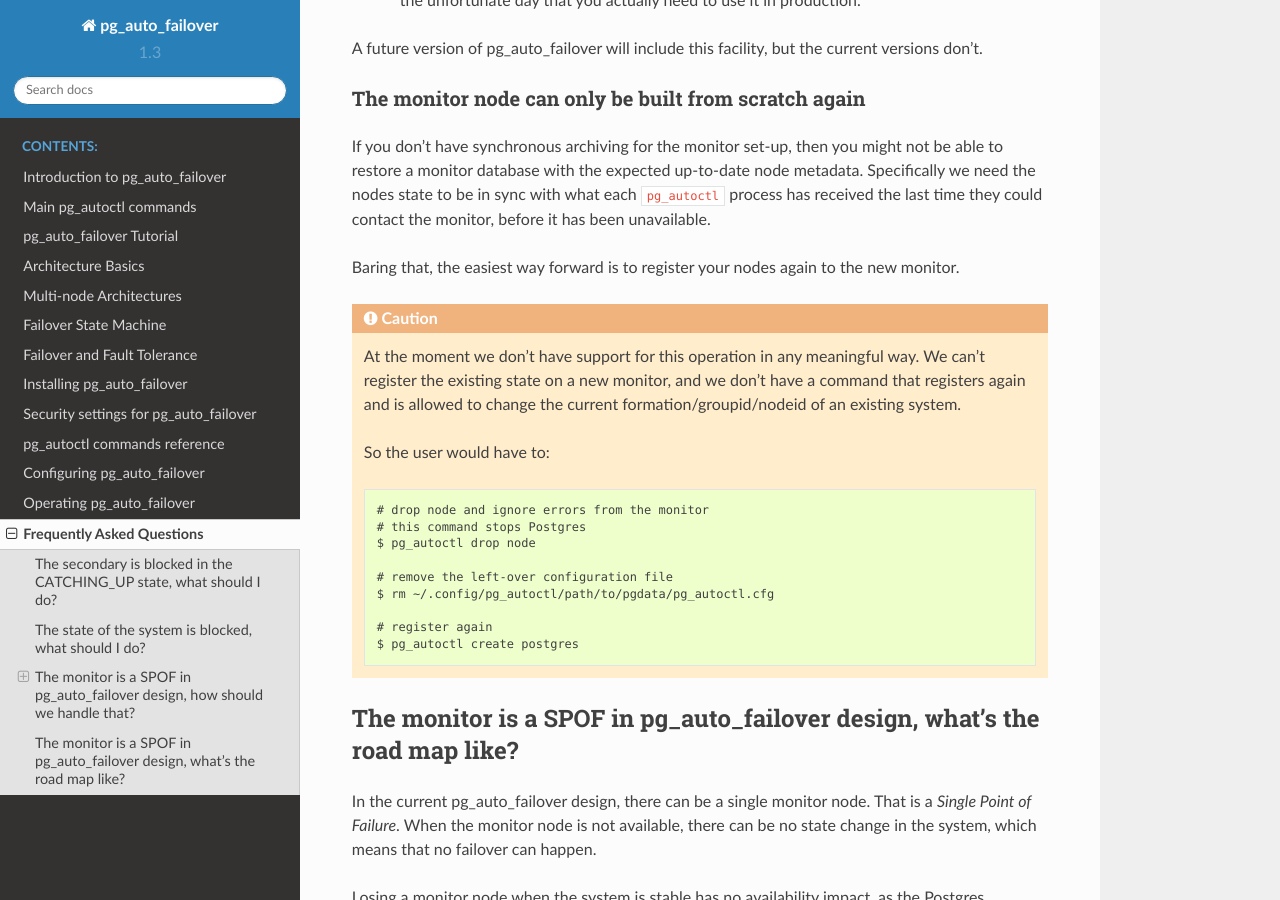
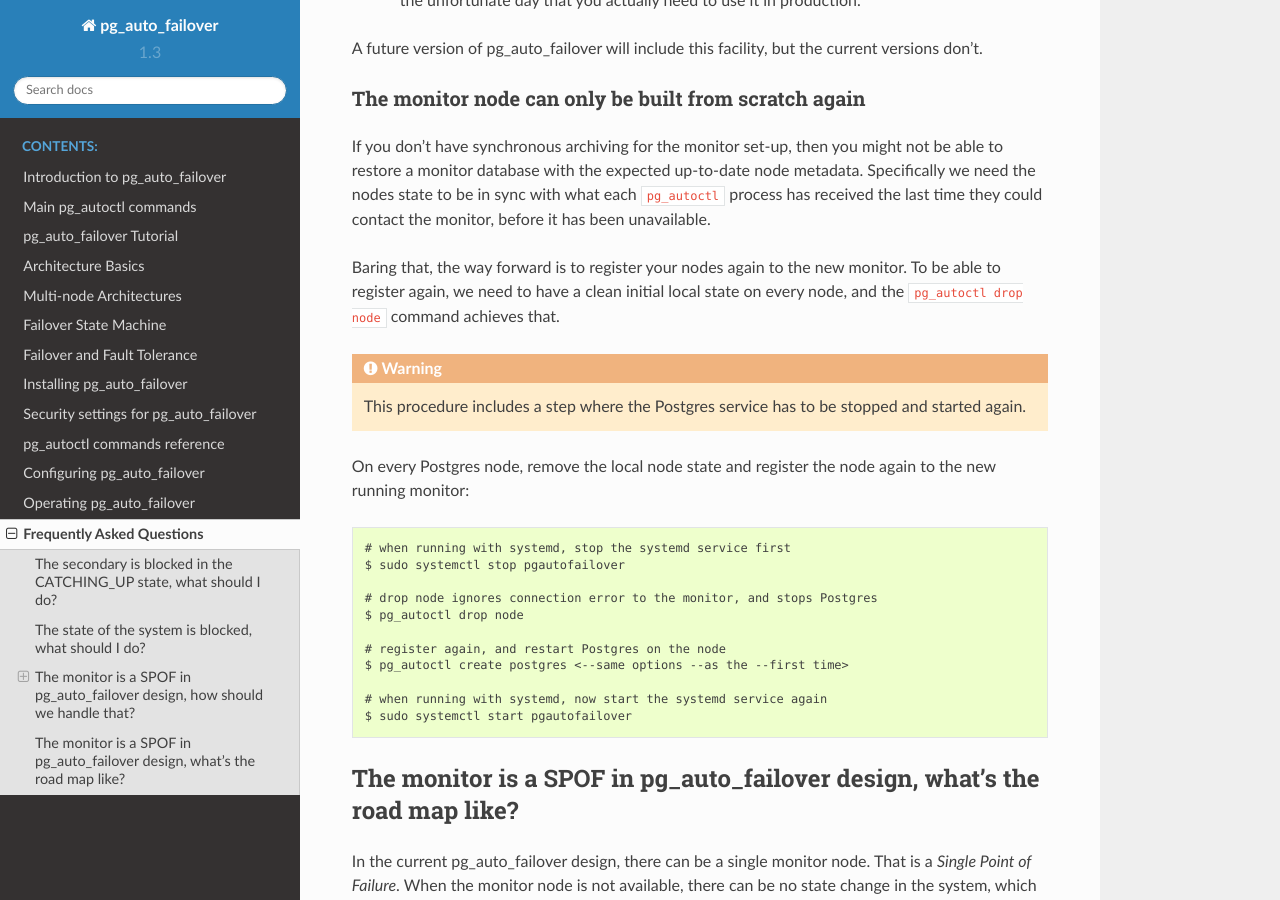
Before and after one commit to hapostgres/pg_auto_failover, a Sphinx documentation site: the page built from docs/faq.rst, in a window 1280 px wide and 900 px high, scrolled down 2458 px. Built offline with Sphinx 7.4.7 and the Read the Docs theme 2.0.0, drawn with Linux system fonts in a browser that asks for light colours.

Commit message:
Review the process to register existing nodes to a new monitor.
It's not as bad as I though it would be yesterday. After playing with it
locally where the pg_autoctl create commands are in the history, it's
actually pretty easy to stop and destroy the monitor, install a new one, and
then re-attach every node.

This requires a Postgres restart though.

```diff
--- a/docs/faq.rst
+++ b/docs/faq.rst
@@ -129,27 +129,29 @@ node metadata. Specifically we need the nodes state to be in sync with what
 each ``pg_autoctl`` process has received the last time they could contact
 the monitor, before it has been unavailable.
 
-Baring that, the easiest way forward is to register your nodes again to the
-new monitor.
+Baring that, the way forward is to register your nodes again to the new
+monitor. To be able to register again, we need to have a clean initial local
+state on every node, and the ``pg_autoctl drop node`` command achieves that.
 
-.. caution::
+.. warning::
 
-   At the moment we don't have support for this operation in any meaningful
-   way. We can't register the existing state on a new monitor, and we don't
-   have a command that registers again and is allowed to change the current
-   formation/groupid/nodeid of an existing system.
+   This procedure includes a step where the Postgres service has to be
+   stopped and started again.
 
-   So the user would have to::
+On every Postgres node, remove the local node state and register the node
+again to the new running monitor::
 
-     # drop node and ignore errors from the monitor
-     # this command stops Postgres
-     $ pg_autoctl drop node
+  # when running with systemd, stop the systemd service first
+  $ sudo systemctl stop pgautofailover
 
-     # remove the left-over configuration file
-     $ rm ~/.config/pg_autoctl/path/to/pgdata/pg_autoctl.cfg
+  # drop node ignores connection error to the monitor, and stops Postgres
+  $ pg_autoctl drop node
 
-     # register again
-     $ pg_autoctl create postgres
+  # register again, and restart Postgres on the node
+  $ pg_autoctl create postgres <--same options --as the --first time>
+
+  # when running with systemd, now start the systemd service again
+  $ sudo systemctl start pgautofailover
 
 
 The monitor is a SPOF in pg_auto_failover design, what's the road map like?
```
